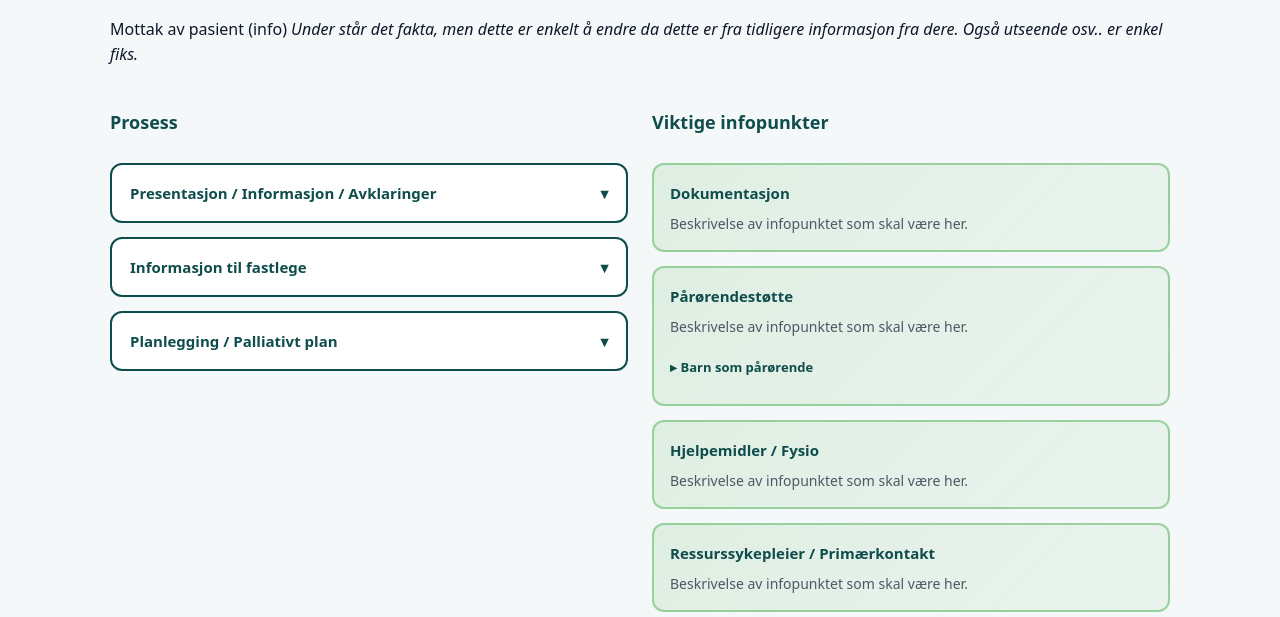
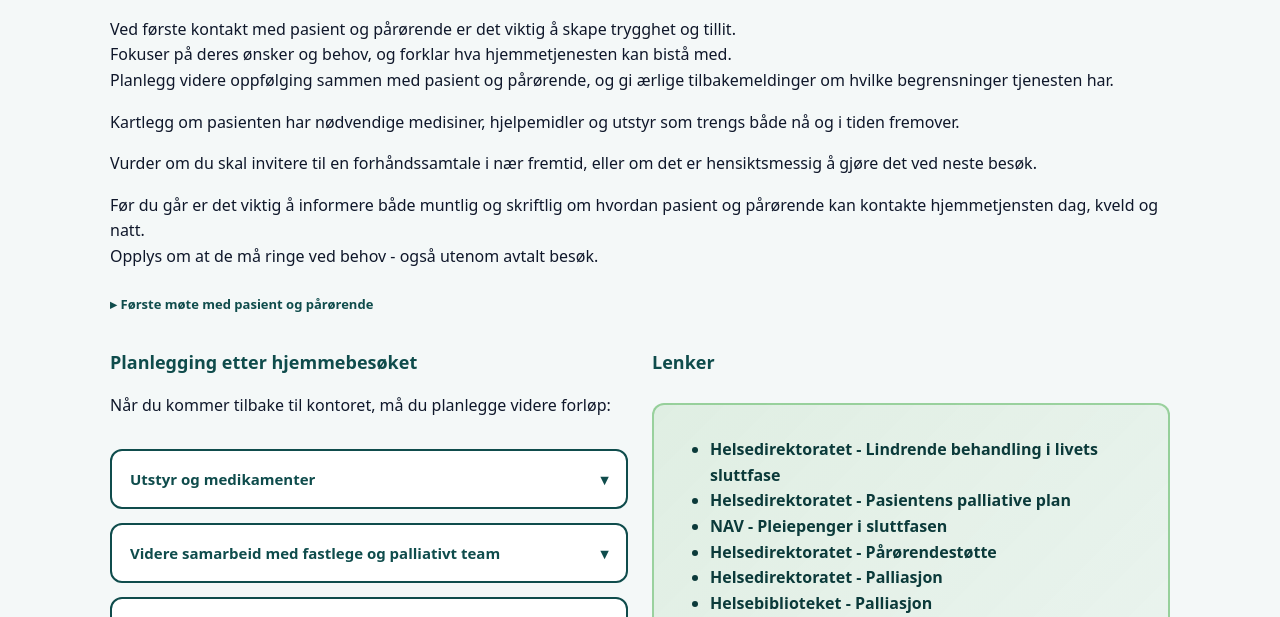
Before and after one commit to eliseling/bachelor, a plain HTML site: page mottak.html in a window 1280 px wide. Shown: the part 183-800 px from the top of the page. Drawn offline with Linux system fonts and the light colour scheme.

Commit message:
Fixes in mottak.

```diff
--- a/mottak.html
+++ b/mottak.html
@@ -108,69 +108,127 @@
         <section class="page-intro">
             <h1>Mottak av pasient</h1>
             <p>
-                Mottak av pasient (info)
-                <i>Under står det fakta, men dette er enkelt å endre da dette er fra tidligere informasjon fra dere. Også utseende osv.. er enkel fiks.</i>
+                Ved første kontakt med pasient og pårørende er det viktig å skape trygghet og tillit. <br>
+                Fokuser på deres ønsker og behov, og forklar hva hjemmetjenesten kan bistå med. <br>
+                Planlegg videre oppfølging sammen med pasient og pårørende, og gi ærlige tilbakemeldinger om hvilke begrensninger tjenesten har.
+            </p>
+            <p>
+                Kartlegg om pasienten har nødvendige medisiner, hjelpemidler og utstyr som trengs både nå og i tiden fremover.
+            </p>
+            <p>
+                Vurder om du skal invitere til en forhåndssamtale i nær fremtid, eller om det er hensiktsmessig å gjøre det ved neste besøk.
+            </p>
+            <p>
+                Før du går er det viktig å informere både muntlig og skriftlig om hvordan pasient og pårørende kan kontakte hjemmetjensten dag, kveld og natt.<br>
+                Opplys om at de må ringe ved behov - også utenom avtalt besøk.
+            </p>
+            <details class="info-details">
+                <summary>Første møte med pasient og pårørende</summary>
+                <div class="accordion-content">
+                    <p>
+                        Ved første kontakt er det viktig å sette av god tid til hjemmebesøket. Lytt mer enn du snakker,
+                        og vurder både pasientens og pårørendes fysiske og psykiske tilstand.
+                    </p>
+                    <ul>
+                        <li>Kartlegg om det finnes andre pårørende i nærheten som kan og ønsker å bidra.</li>
+                        <li>Informer gjerne om retten til pleiepenger i livets sluttfase. </li>
+                        <li>Avklar hvilken besøkshyppighet som er nødvendig i første omgang. </li>
+                    </ul>
+                    <p>
+                        Det er pasienten og pårørende som bestemmer hvordan de ønsker å ha det i hjemmet,
+                        samtidig som ansatte i hjemmetjenesten skal ha et trygt og forsvarlig arbeidsmiljø.
+                        Formidle dette på en omsorgsfull måte, og etabler en felles forståelse.
+                    </p>
+                </div>
+            </details>
         </section>
 
         <div class="content-grid">
             <!-- Venstre kolonne - Prosess -->
             <section class="accordion-section">
-                <h2>Prosess</h2>
-
+                <div>
+                    <h2>Planlegging etter hjemmebesøket</h2>
+                    <p>Når du kommer tilbake til kontoret, må du planlegge videre forløp:</p>
+                </div>
                 <details class="accordion-item">
-                <summary>Presentasjon / Informasjon / Avklaringer</summary>
+                <summary>Utstyr og medikamenter</summary>
                 <div class="accordion-content">
                     <ul>
-                        <li>Informasjon</li>
-                        <li>Informasjon</li>
-                        <li>Informasjon</li>
+                        <li>Bestill og klargjør nødvendig utstyr så tidlig som mulig, spesielt før helg og helligdager.</li>
+                        <li>Vurder om det er behov for å gjøre klart medikamentskrin, eller om dette kan vente.</li>
+                        <li>Avklar hvordan du får tak i medikamentskrin hvis det haster.</li>
                     </ul>
                 </div>
                 </details>
-
                 <details class="accordion-item">
-                <summary>Informasjon til fastlege</summary>
+                <summary>Videre samarbeid med fastlege og palliativt team</summary>
                 <div class="accordion-content">
                     <ul>
-                        <li>Informasjon</li>
-                        <li>Informasjon</li>
+                        <li>Send melding til fastlegen om at pasienten er tatt imot av hjemmetjenesten.</li>
+                        <li>Avklar videre samarbeid. Dersom pasienten er svært dårlig, ring fastlegen for rask avklaring.</li>
+                        <li>Sjekk hvordan fastlegen best kan kontaktes, og om den er tilgjengelige utenom kontortid.</li>
+                        <li>Undersøk om pasienten allerede er tilknyttet palliativt team, eller om dette bør vurderes.</li>
+                        <li>Målet er å være i forkant og unngå unødvendig bruk av legevakt. Legevakt skal benyttes når det er nødvendig.</li>
                     </ul>
                 </div>
                 </details>
-
                 <details class="accordion-item">
-                <summary>Planlegging / Palliativt plan</summary>
+                <summary>Tilrettelegging av seng og hjelpemidler</summary>
                 <div class="accordion-content">
+                    <p>
+                        Noen pasienter ønsker ikke sykehusseng i hjemmet,
+                        men dette blir som regel nødvendig når pasienten blir sengeliggende og trenger omfattende stell. <br>
+                        Planlegg tidlig:
+                    </p>
                     <ul>
-                        <li>Informasjon</li>
-                        <li>Informasjon</li>
+                        <li>Har kommunen seng tilgjengelig?</li>
+                        <li>Hvem leverer sengen, og kun på dagtid?</li>
+                        <li>Bør sengen bestilles allerede nå?</li>
+                    </ul>
+                </div>
+                </details>
+                <details class="accordion-item">
+                <summary>Palliativ plan og bemanning</summary>
+                <div class="accordion-content">
+                    <p>
+                        Start arbeidet med en palliativ plan, og planlegg bemanningen rundt pasienten.<br>
+                        Behovet avhenger av:
+                    </p>
+                    <ul>
+                        <li>hvor i sykdomsforløpet pasienten er</li>
+                        <li>hvilke ressurser pasient og pårørende har</li>
+                        <li>om det nærmer seg helg eller helligdager</li>
+                    </ul>
+                </div>
+                </details>
+                <details class="accordion-item">
+                <summary>Innhold i palliativ plan</summary>
+                <div class="accordion-content">
+                    <p>
+                       Den palliative planen kan utformes i kommunens dokumentasjonssystem og bør inneholde:
+                    </p>
+                    <ul>
+                        <li>Pasientens ønsker og preferanser knyttet til behandling og omsorg</li>
+                        <li>Hvor pasienten ønsker å tilbringe sin siste tid</li>
+                        <li>Pårørendes ønsker om deltakelse og deres rolle</li>
+                        <li>Klare retningslinjer for ansvar og oppfølging mellom involverte helsepersonell</li>
                     </ul>
                 </div>
                 </details>
             </section>
 
             <!-- Høyre kolonne - Infopunkter -->
-            <section class="info-section">
-                <h2>Viktige infopunkter</h2>
+            <section class="info-section extra-section">
+                <h2>Lenker</h2>
                 <div class="info-card">
-                    <h3>Dokumentasjon</h3>
-                    <p>Beskrivelse av infopunktet som skal være her.</p>
-                </div>
-                <div class="info-card">
-                    <h3>Pårørendestøtte</h3>
-                    <p>Beskrivelse av infopunktet som skal være her.</p>
-                    <details class="info-details">
-                        <summary>Barn som pårørende</summary>
-                        <p>Informasjon om hvordan barn som pårørende skal håndteres og støttes i situasjonen.</p>
-                    </details>
-                </div>
-                <div class="info-card">
-                    <h3>Hjelpemidler / Fysio</h3>
-                    <p>Beskrivelse av infopunktet som skal være her.</p>
-                </div>
-                <div class="info-card">
-                    <h3>Ressurssykepleier / Primærkontakt</h3>
-                    <p>Beskrivelse av infopunktet som skal være her.</p>
+                    <ul>
+                        <li><a href="https://www.helsedirektoratet.no/faglige-rad/lindrende-behandling-i-livets-sluttfase" target="_blank">Helsedirektoratet - Lindrende behandling i livets sluttfase</a></li>
+                        <li><a href="https://www.helsedirektoratet.no/faglige-rad/lindrende-behandling-i-livets-sluttfase/kommunikasjon-og-samvalg/pasientens-palliative-plan-bor-oppdateres-i-livets-sluttfase" target="_blank">Helsedirektoratet - Pasientens palliative plan</a></li>
+                        <li><a href="https://www.nav.no/pleiepenger-sluttfase" target="_blank">NAV - Pleiepenger i sluttfasen</a></li>
+                        <li><a href="https://www.helsedirektoratet.no/veiledere/parorendeveileder" target="_blank">Helsedirektoratet - Pårørendestøtte</a></li>
+                        <li><a href="https://www.helsedirektoratet.no/forebygging-diagnose-og-behandling/diagnose-og-behandling/palliasjon" target="_blank">Helsedirektoratet - Palliasjon</a></li>
+                        <li><a href="https://www.helsebiblioteket.no/innhold/pht/sykehjem/palliasjon" target="_blank">Helsebiblioteket - Palliasjon</a></li>
+                    </ul>
                 </div>
             </section>
         </div>
--- a/style.css
+++ b/style.css
@@ -661,6 +661,22 @@ main.container{
   color: #ffffff;
 }
 
+.extra-section {
+  margin: 0 0 12px;
+  font-size: 16px;
+  font-weight: 700;
+  color: var(--brand-dark);
+}
+
+.extra-section ul li a {
+  color: var(--brand-dark);
+  text-decoration: none;
+  transition: color 0.2s;
+}
+.extra-section ul li a:hover {
+  text-decoration: underline;
+}
+
 .footer{
   padding: 20px;
   text-align: center;
```
